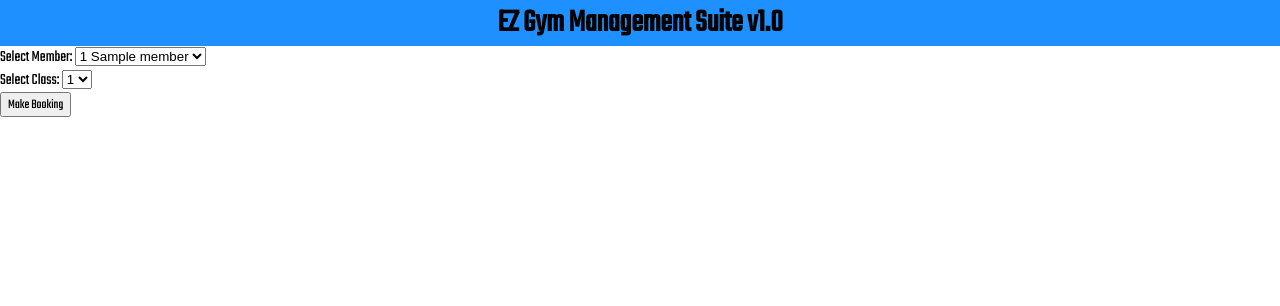
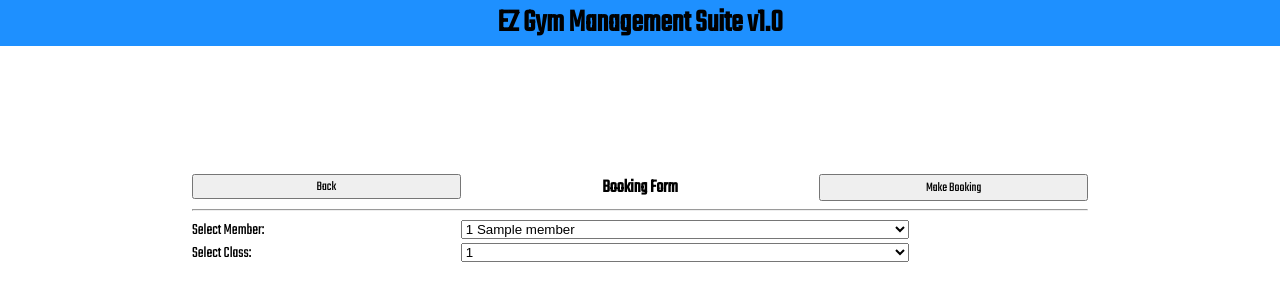
Before and after one commit to davidmacarabrown/gym_management_app, a Flask app: page /bookings/new in a window 1280 px wide. Shown: the top 306 px of the page. Run offline with Flask 2, Linux system fonts and the light colour scheme; a database or web service that is not in the repository returns one stand-in record (values such as "Sample title"); some libraries are stand-ins or nearby versions.

Commit message:
styling almost complete, worked out a solution for the dropdown when no members are booked in the class info

```diff
--- a/controllers/gym_class_controller.py
+++ b/controllers/gym_class_controller.py
@@ -17,7 +17,8 @@
 def show_class(id):
     selected_class = gym_class_repository.select_class(id)
     booked_members = gym_class_repository.show_booked_members(id)
-    return render_template("/gym_class/show.html", selected_class = selected_class, booked_members = booked_members)
+    no_of_members_booked = len(booked_members)
+    return render_template("/gym_class/show.html", selected_class = selected_class, booked_members = booked_members, no_of_members_booked = no_of_members_booked)
 
 
 @gym_class_blueprint.route("/classes/new")
--- a/static/style.css
+++ b/static/style.css
@@ -315,3 +342,37 @@
 .description-text {
     grid-area: description-text;
 }
+
+/* BOOKING FORM ----------------------------------------- */
+
+.booking-form {
+    display:grid;
+    grid-template-columns: 30% 50%;
+    grid-template-areas:
+    "select-name name-dropdown"
+    "select-class class-dropdown";
+}
+
+.select-name {
+    grid-area: select-name;
+}
+
+.select-class {
+    grid-area: select-class;
+}
+
+.name-dropdown {
+    grid-area: name-dropdown;
+}
+
+.class-dropdown {
+    grid-area: class-dropdown;
+}
+
+#member_id {
+    width: 100%;
+}
+
+#class_id {
+    width: 100%;
+}
--- a/templates/bookings/new.html
+++ b/templates/bookings/new.html
@@ -1,27 +1,41 @@
 {% extends "base.html" %}
 
 {% block content %}
+<main>
+    <div class="child-head-container">
+        <form class=back-button-form action="/classes">
+            <button class="child-head-button" type="submit">Back</button>
+        </form>
+        <h3 class="child-h3">Booking Form</h3>
+        <button form="booking-form" class="child-head-button" type="submit">Make Booking</button>
+    </div>
+    <hr>
         <div>
-    <form action="/bookings" method="post">
-        <div>
-            <div>
+            <form class="booking-form" id="booking-form" action="/bookings" method="post">
+
+                    <div class="select-name">
                         <label for="member_id">Select Member: </label>
+                    </div>
+                    <div class="name-dropdown">
                         <select name="member_id" id="member_id">
                             {% for member in all_members %}
                             <option value="{{member.id}}">{{member.first_name}} {{member.last_name}}</option>
                             {% endfor %}
                         </select>
                     </div>
-            <div>
+                    <div class="select-class">
                         <label for="class_id">Select Class: </label>
+                    </div>
+                    <div class="class-dropdown">
                         <select name="class_id" id="class_id">
                             {% for class in all_classes %}
                             <option value="{{class.id}}">{{class.name}}</option>
                             {% endfor %}
                         </select>
                     </div>
-            <button type="submit">Make Booking</button>
-        </div>
+
+
             </form>
         </div>
+</main>
         {% endblock %}
```
Also changed, not shown: other parts of static/style.css (+33 -6 lines), templates/gym_class/show.html (+5 -7 lines), templates/members/new.html (+5 -7 lines). Lines whose indentation alone changed are shown as unchanged.
